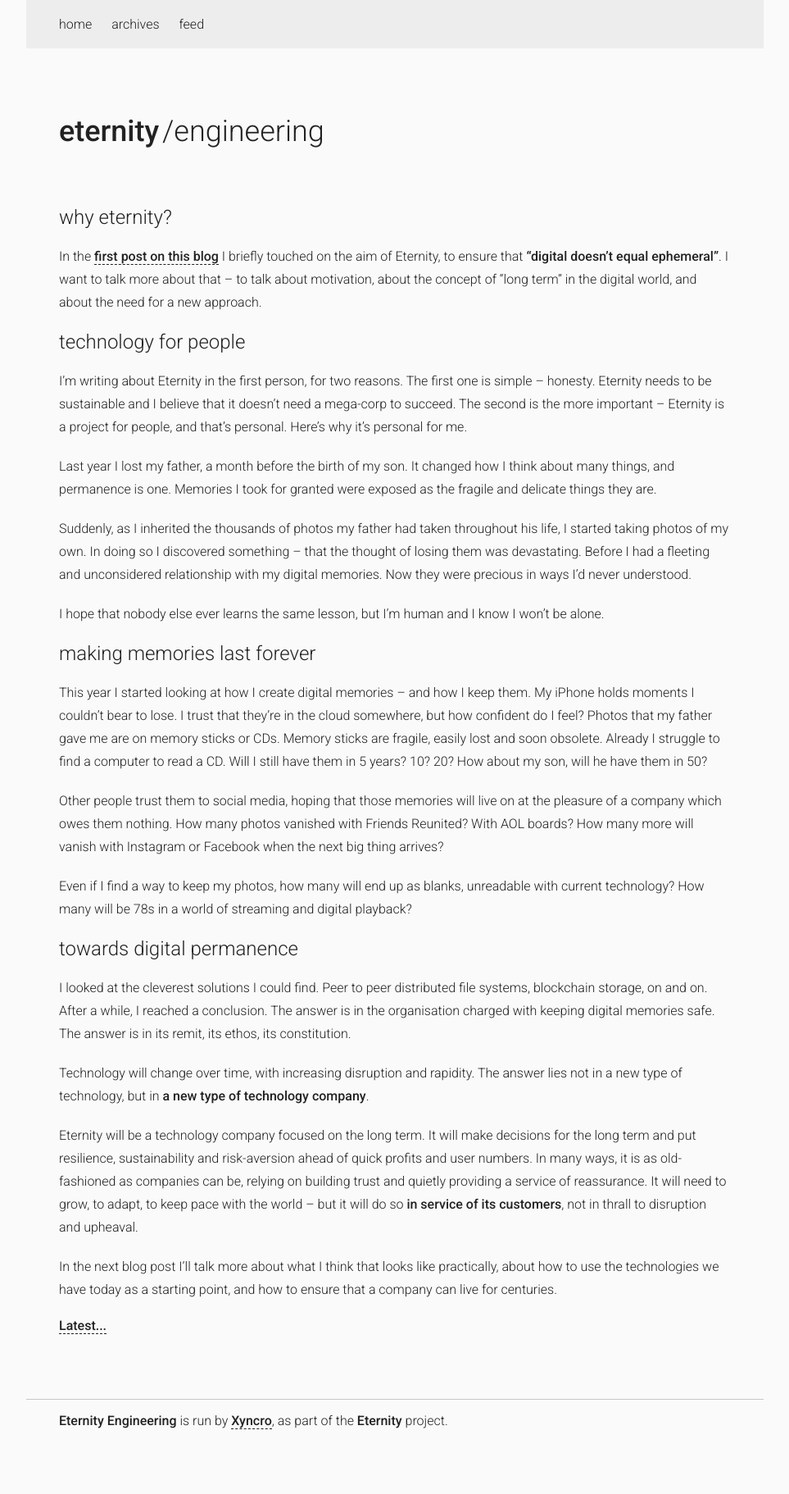
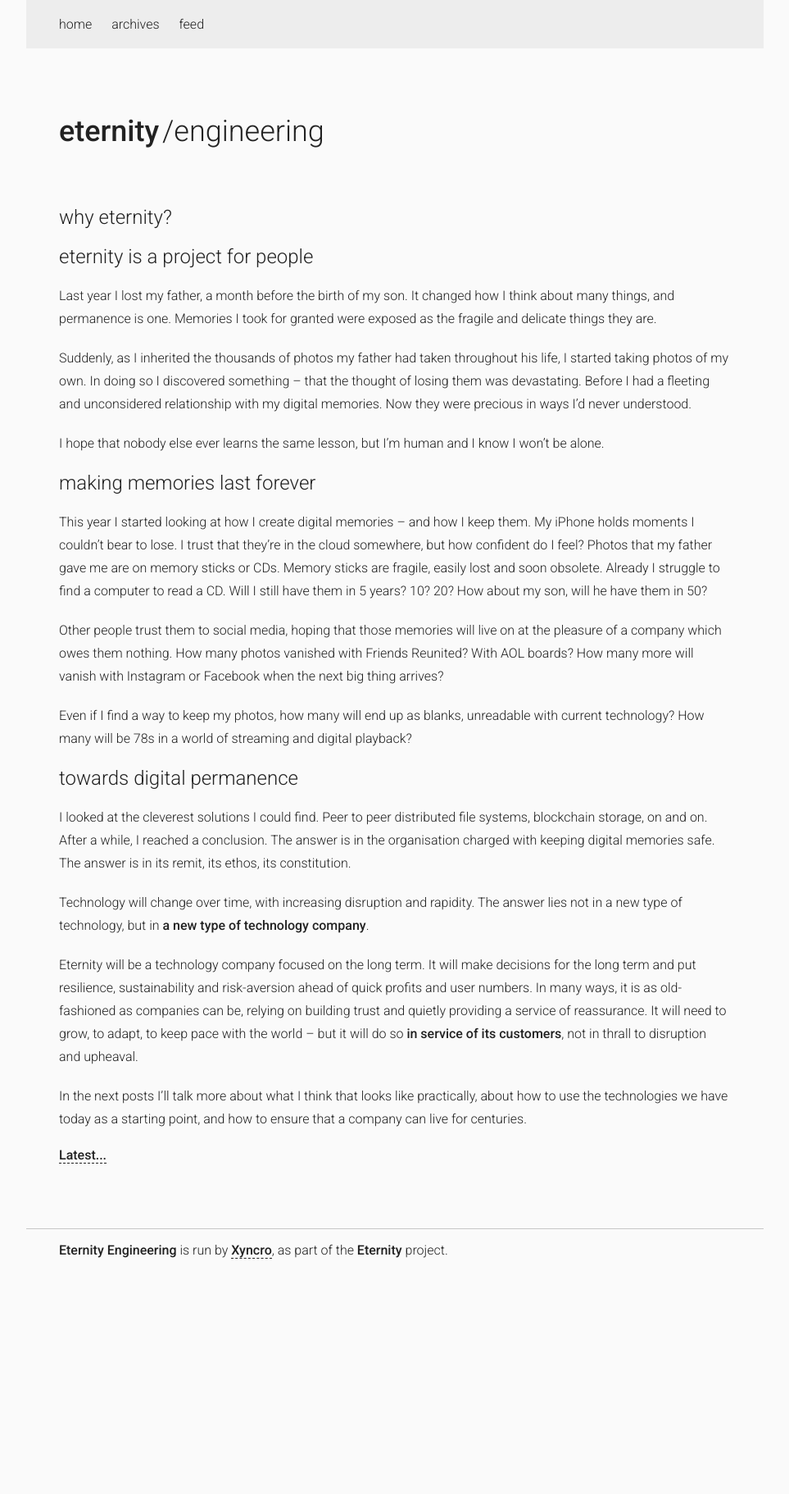
Before and after one commit to xyncro/sites-eternity.engineering, a Jekyll site: the page built from _posts/2018-03-06-why-eternity.md, in a window 1280 px wide. Shown: the whole page at 82% size, without its empty margins (158-1121 px from the left). Built offline with Jekyll 4.4.1, drawn with Linux system fonts in a browser that asks for light colours; our own code applies the rules of GitHub Pages for plain Markdown files; after the commit the page ends 1614 px from its top, so only the background shows below that.

Commit message:
Removal of some things that can be said elsewhere.

```diff
--- a/_posts/2018-03-06-why-eternity.md
+++ b/_posts/2018-03-06-why-eternity.md
@@ -2,11 +2,7 @@
 title: Why Eternity?
 ---
 
-In the [first post on this blog][welcome] I briefly touched on the aim of Eternity, to ensure that **"digital doesn't equal ephemeral"**. I want to talk more about that -- to talk about motivation, about the concept of "long term" in the digital world, and about the need for a new approach.
-
-# Technology for People
-
-I'm writing about Eternity in the first person, for two reasons. The first one is simple -- honesty. Eternity needs to be sustainable and I believe that it doesn't need a mega-corp to succeed. The second is the more important -- Eternity is a project for people, and that's personal. Here's why it's personal for me.
+# Eternity is a project for People
 
 Last year I lost my father, a month before the birth of my son. It changed how I think about many things, and permanence is one. Memories I took for granted were exposed as the fragile and delicate things they are.
 
@@ -30,6 +26,6 @@ Technology will change over time, with increasing disruption and rapidity. The a
 
 Eternity will be a technology company focused on the long term. It will make decisions for the long term and put resilience, sustainability and risk-aversion ahead of quick profits and user numbers. In many ways, it is as old-fashioned as companies can be, relying on building trust and quietly providing a service of reassurance. It will need to grow, to adapt, to keep pace with the world -- but it will do so **in service of its customers**, not in thrall to disruption and upheaval.
 
-In the next blog post I'll talk more about what I think that looks like practically, about how to use the technologies we have today as a starting point, and how to ensure that a company can live for centuries.
+In the next posts I'll talk more about what I think that looks like practically, about how to use the technologies we have today as a starting point, and how to ensure that a company can live for centuries.
 
 [welcome]: /2018/03/05/welcome/
```
